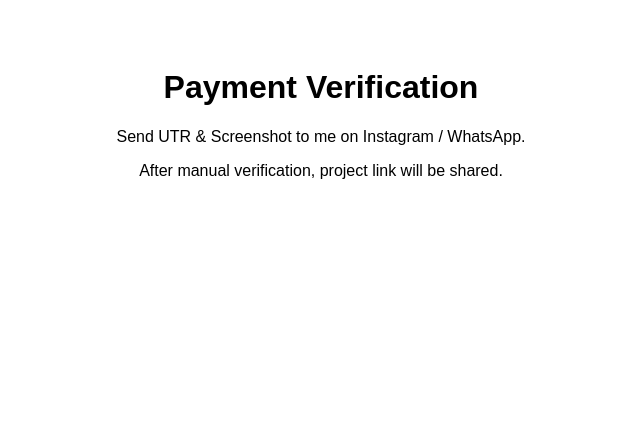
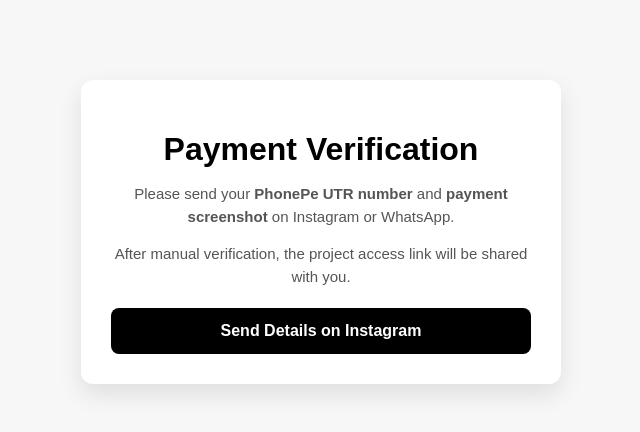
Before and after one commit to shivamkumar92119-web/99-payment-1, a plain HTML site: page verify.html in a window 1280 px wide. Shown: the whole page, without its empty margins (319-959 px from the left). Drawn offline with Linux system fonts and the light colour scheme.

Commit message:
Update verify.html

```diff
--- a/verify.html
+++ b/verify.html
@@ -1,12 +1,62 @@
 <!DOCTYPE html>
-<html>
+<html lang="en">
 <head>
-  <title>Verify Payment</title>
-  <link rel="stylesheet" href="style.css">
+  <meta charset="UTF-8">
+  <title>Payment Verification</title>
+  <meta name="viewport" content="width=device-width, initial-scale=1.0">
+  <style>
+    body {
+      font-family: Arial, sans-serif;
+      background: #f7f7f7;
+      margin: 0;
+      padding: 0;
+    }
+    .box {
+      max-width: 420px;
+      margin: 80px auto;
+      background: #fff;
+      padding: 30px;
+      border-radius: 12px;
+      text-align: center;
+      box-shadow: 0 10px 25px rgba(0,0,0,0.1);
+    }
+    h1 {
+      margin-bottom: 10px;
+    }
+    p {
+      color: #555;
+      font-size: 15px;
+      line-height: 1.5;
+    }
+    .btn {
+      display: block;
+      margin-top: 20px;
+      padding: 14px;
+      background: #000;
+      color: #fff;
+      text-decoration: none;
+      border-radius: 8px;
+      font-weight: bold;
+    }
+  </style>
 </head>
 <body>
-  <h1>Payment Verification</h1>
-  <p>Send UTR & Screenshot to me on Instagram / WhatsApp.</p>
-  <p>After manual verification, project link will be shared.</p>
+
+  <div class="box">
+    <h1>Payment Verification</h1>
+    <p>
+      Please send your <b>PhonePe UTR number</b> and
+      <b>payment screenshot</b> on Instagram or WhatsApp.
+    </p>
+    <p>
+      After manual verification, the project access link
+      will be shared with you.
+    </p>
+
+    <a class="btn" href="https://instagram.com/yourusername" target="_blank">
+      Send Details on Instagram
+    </a>
+  </div>
+
 </body>
 </html>
```
